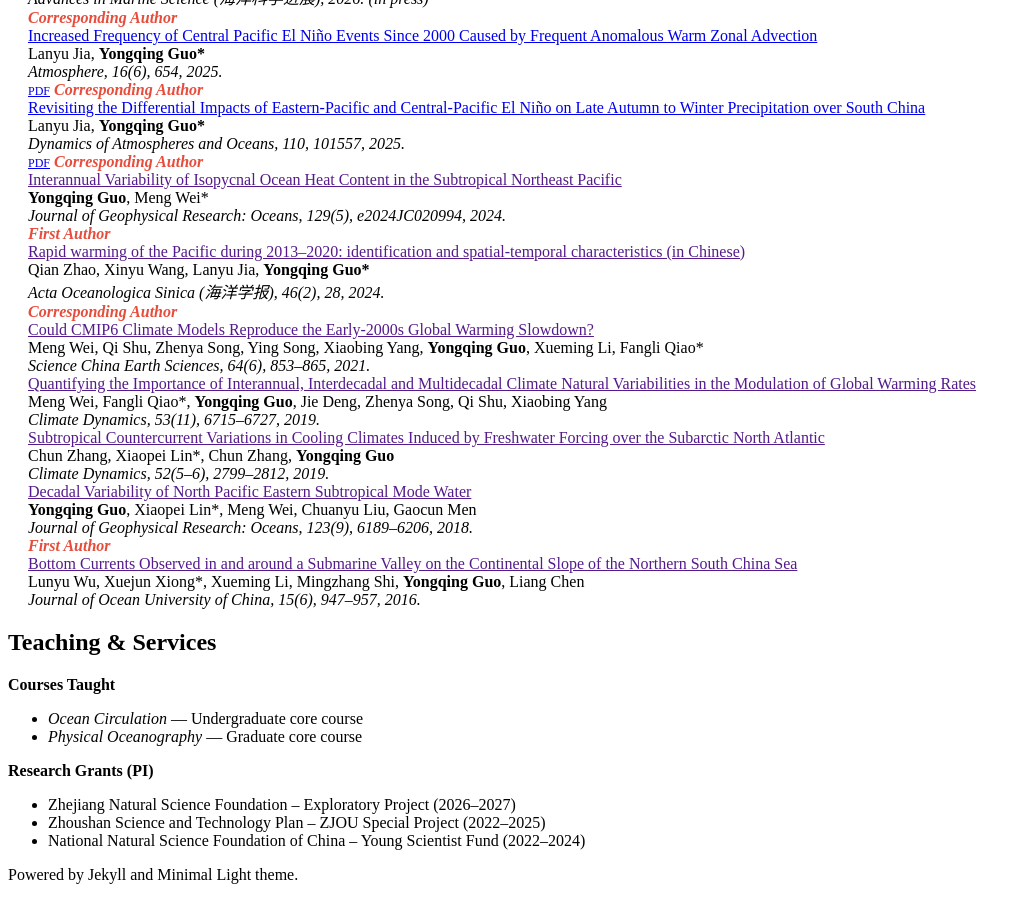
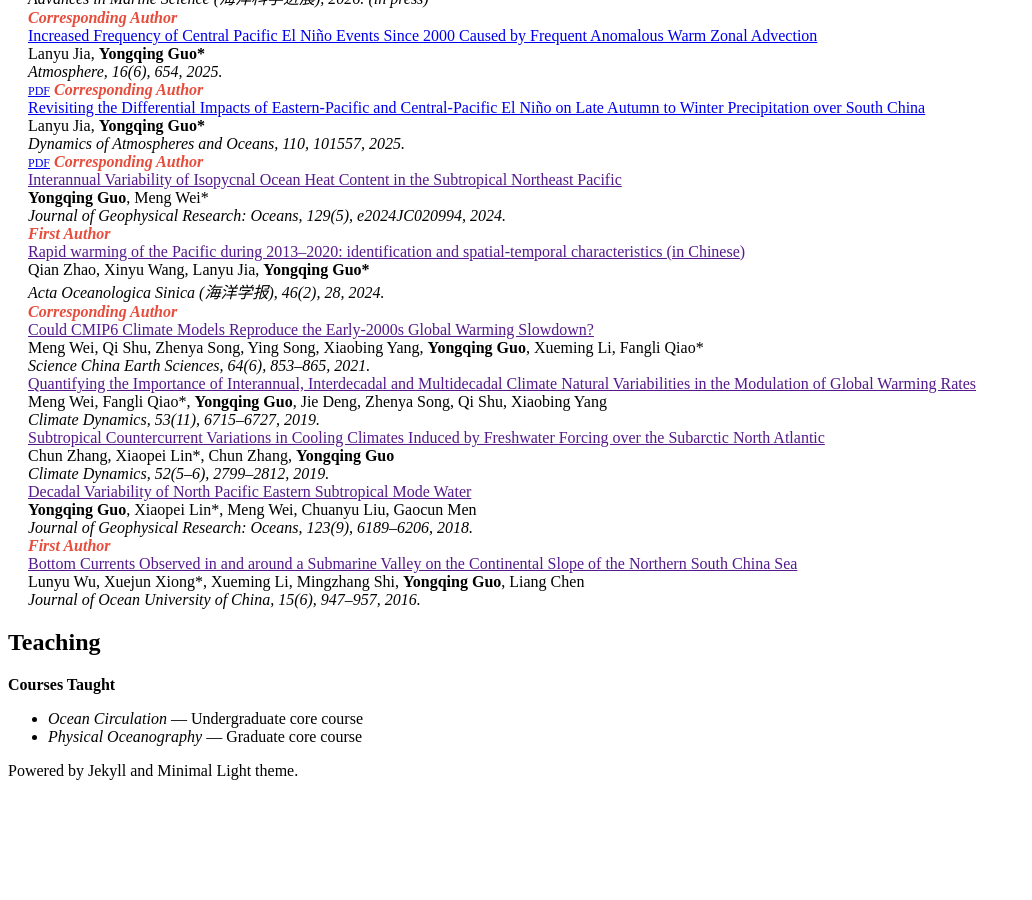
Before and after one commit to guoyq0314/guoyq0314.github.io, a Jekyll site: the page built from index.md, in a window 1280 px wide and 900 px high, scrolled down 926 px. Shown: the whole window, without its empty margins (0-1032 px from the left). Built offline with Jekyll 4.4.1, drawn with Linux system fonts in a browser that asks for light colours; our own code applies the rules of GitHub Pages for plain Markdown files; after the commit the page ends 1722 px from its top, so only the background shows below that.

Commit message:
Update services.md

```diff
--- a/_includes/services.md
+++ b/_includes/services.md
@@ -1,10 +1,5 @@
-## Teaching & Services
+## Teaching
 
 **Courses Taught**
 - *Ocean Circulation* — Undergraduate core course
 - *Physical Oceanography* — Graduate core course
-
-**Research Grants (PI)**
-- Zhejiang Natural Science Foundation – Exploratory Project (2026–2027)
-- Zhoushan Science and Technology Plan – ZJOU Special Project (2022–2025)
-- National Natural Science Foundation of China – Young Scientist Fund (2022–2024)
```
